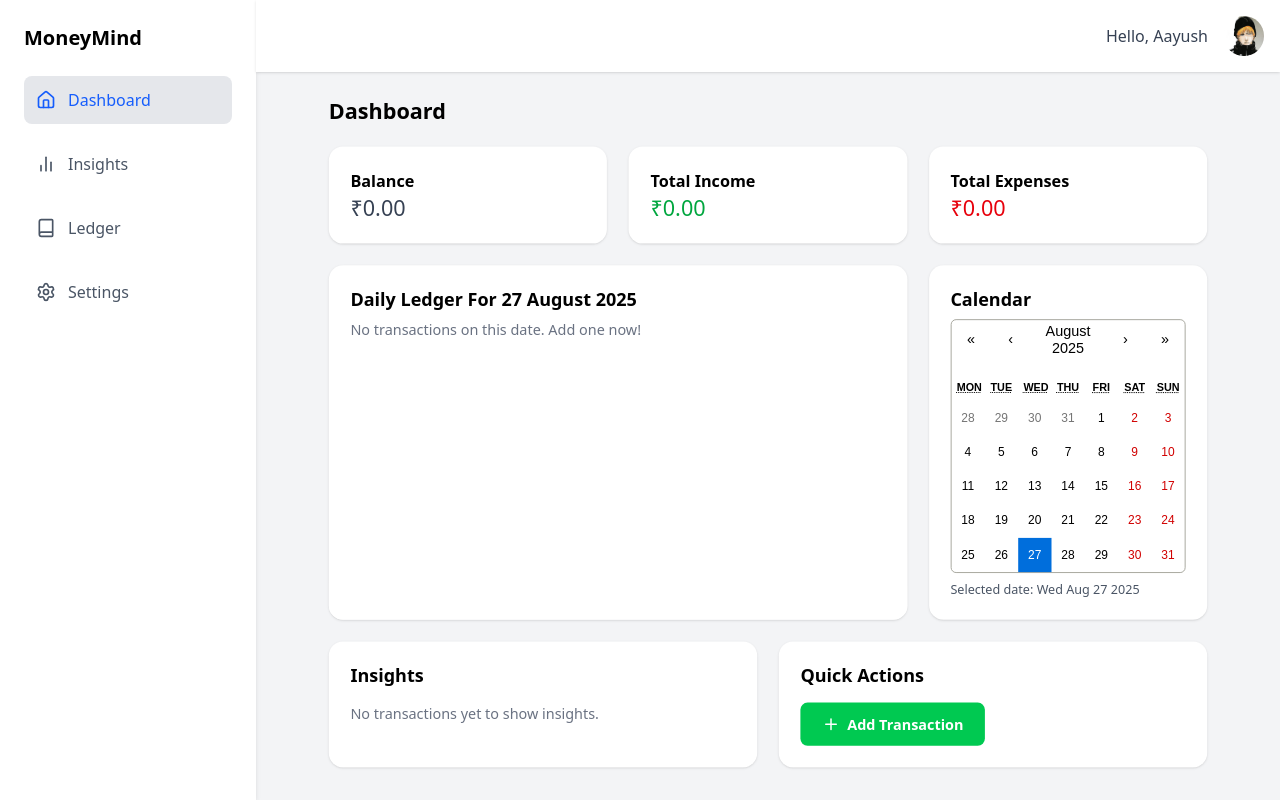
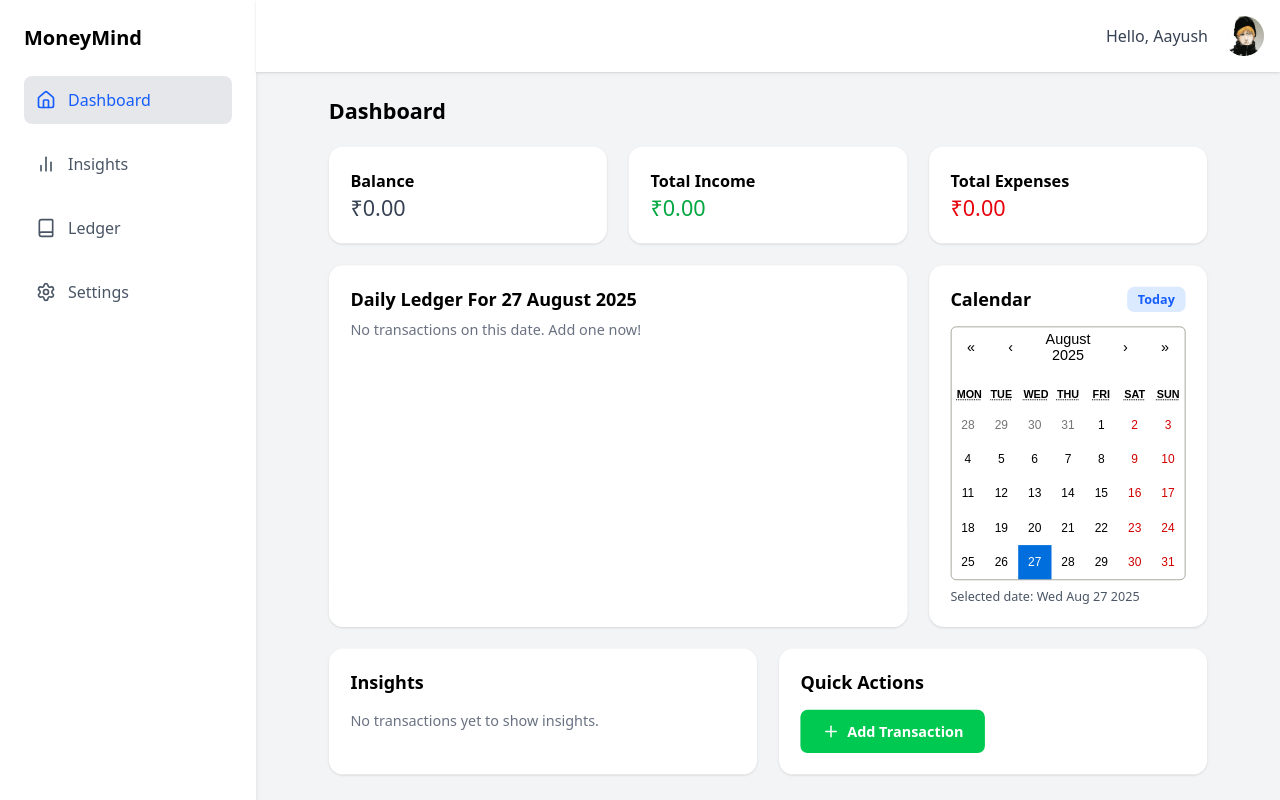
Before and after one commit to Gautam-A25/moneymind, a React (Vite) app: page / in a window 1280 px wide. Built offline with nearby package versions, Linux system fonts and the light colour scheme.

Commit message:
Add: Jump to current date functionality

```diff
--- a/src/components/DailyLedger.jsx
+++ b/src/components/DailyLedger.jsx
@@ -1,3 +1,4 @@
+import React from "react";
 import Ledger from "../pages/Ledger";
 
 function DailyLedger({ entries, setEntries, selectedDate, setSelectedDate }) {
@@ -28,12 +29,20 @@ function DailyLedger({ entries, setEntries, selectedDate, setSelectedDate }) {
     <div className="flex flex-col items-center w-full">
       {/* Date Navigation Bar */}
       <div className="bg-white shadow rounded-2xl p-4 w-full mb-6">
-        <h3 className="text-xl font-semibold mb-4">
-          {selectedDate.toLocaleString("default", {
-            month: "long",
-            year: "numeric",
-          })}
-        </h3>
+        <div className="flex justify-between items-center mb-4">
+          <h3 className="text-xl font-semibold">
+            {selectedDate.toLocaleString("default", {
+              month: "long",
+              year: "numeric",
+            })}
+          </h3>
+          <button
+            onClick={() => setSelectedDate(new Date())}
+            className="px-4 py-2 bg-blue-500 text-white text-sm font-medium rounded-lg hover:bg-blue-600 transition-colors"
+          >
+            Today
+          </button>
+        </div>
         <div className="flex justify-between items-center text-center">
           {weekDates.map((date) => {
             const dayName = date.toLocaleString("default", {
--- a/src/pages/Dashboard.jsx
+++ b/src/pages/Dashboard.jsx
@@ -1,8 +1,8 @@
 import React from "react";
 import Calendar from "react-calendar";
+import TrendChart from "../components/TrendChart";
 import "react-calendar/dist/Calendar.css";
 import { Plus } from "lucide-react";
-import TrendChart from "../components/TrendChart";
 
 export default function Dashboard({
   balance,
@@ -15,7 +15,6 @@ export default function Dashboard({
   onAddTransactionClick,
 }) {
   const filteredEntries = entries.filter((entry) => {
-    // Ensure entry.date is a valid date object before comparing
     const entryDate = new Date(entry.date);
     return (
       entryDate.getFullYear() === selectedDate.getFullYear() &&
@@ -97,11 +96,23 @@ export default function Dashboard({
 
         {/* Calendar Block */}
         <section className="bg-white shadow rounded-2xl p-6 col-span-1">
-          <h3 className="text-xl font-semibold mb-2">Calendar</h3>
+          <div className="flex justify-between items-center mb-4">
+            <h3 className="text-xl font-semibold">Calendar</h3>
+            <button
+              onClick={() => setSelectedDate(new Date())}
+              className="px-3 py-1 bg-blue-100 text-blue-600 text-sm font-semibold rounded-lg hover:bg-blue-200 transition-colors"
+            >
+              Today
+            </button>
+          </div>
           <Calendar
             onChange={setSelectedDate}
             value={selectedDate}
-            className="rounded-md border"
+            activeStartDate={selectedDate} // Ensure calendar view follows the selected date
+            onActiveStartDateChange={({ activeStartDate }) =>
+              setSelectedDate(activeStartDate)
+            } // Optional: Sync if user navigates via calendar internal controls
+            className="rounded-md border w-full"
           />
           <p className="text-gray-600 text-sm mt-2">
             Selected date:{" "}
@@ -114,7 +125,6 @@ export default function Dashboard({
         <section className="bg-white shadow rounded-2xl p-6">
           <h3 className="text-xl font-semibold mb-4">Insights</h3>
           {entries.length > 0 ? (
-            // Give the chart a container with a defined height
             <div className="w-full h-48">
               <TrendChart entries={entries} size="small" />
             </div>
@@ -129,8 +139,8 @@ export default function Dashboard({
         <section className="bg-white shadow rounded-2xl p-6 flex flex-col items-start">
           <h3 className="text-xl font-semibold mb-4">Quick Actions</h3>
           <button
-            onClick={onAddTransactionClick} // This now calls the function from App.jsx
-            className="flex items-center gap-2 px-6 py-3 cursor-pointer rounded-lg bg-green-500 text-white font-semibold hover:bg-green-600 transition-colors"
+            onClick={onAddTransactionClick}
+            className="flex items-center gap-2 px-6 py-3 rounded-lg bg-green-500 text-white font-semibold hover:bg-green-600 transition-colors"
           >
             <Plus size={20} /> Add Transaction
           </button>
```
